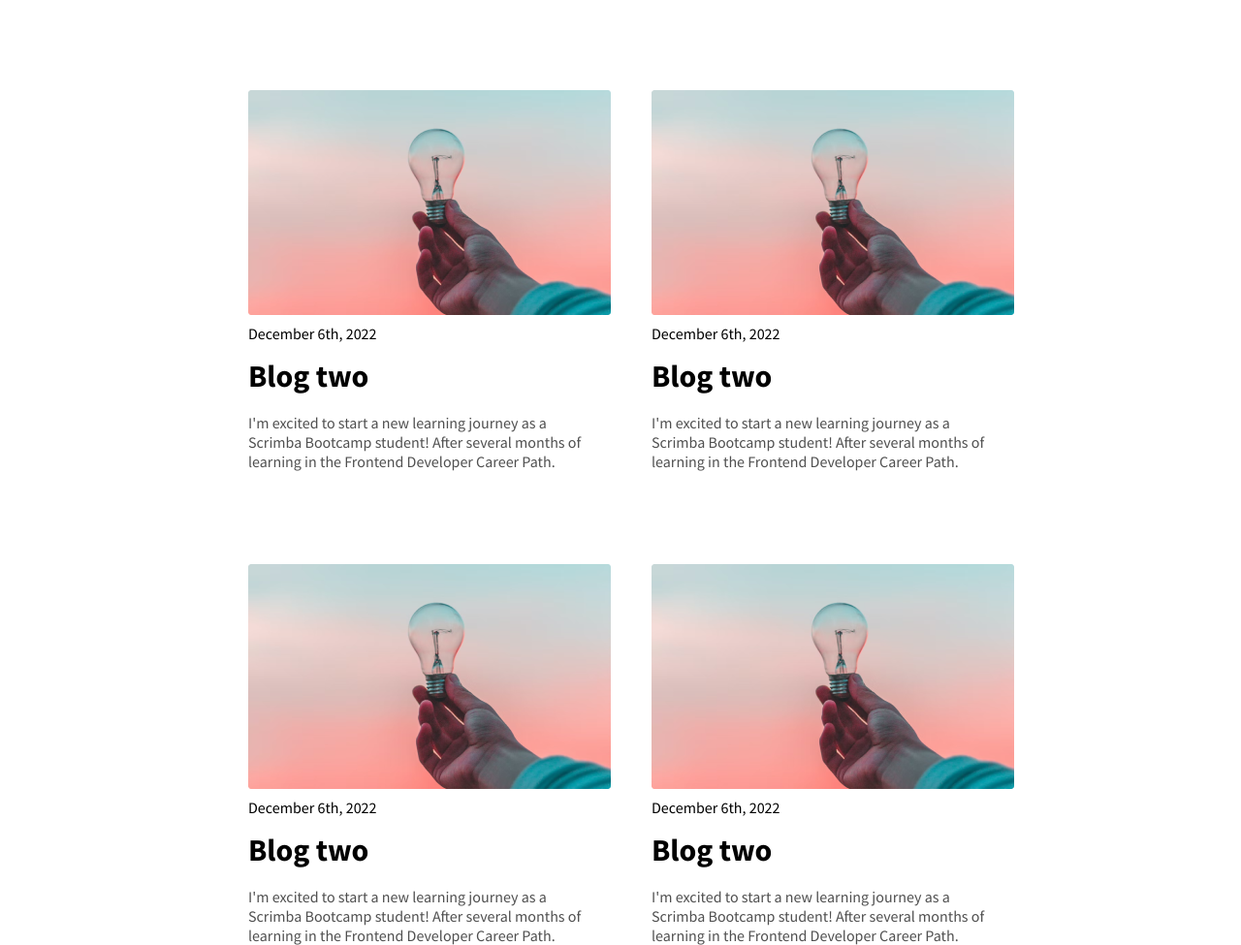
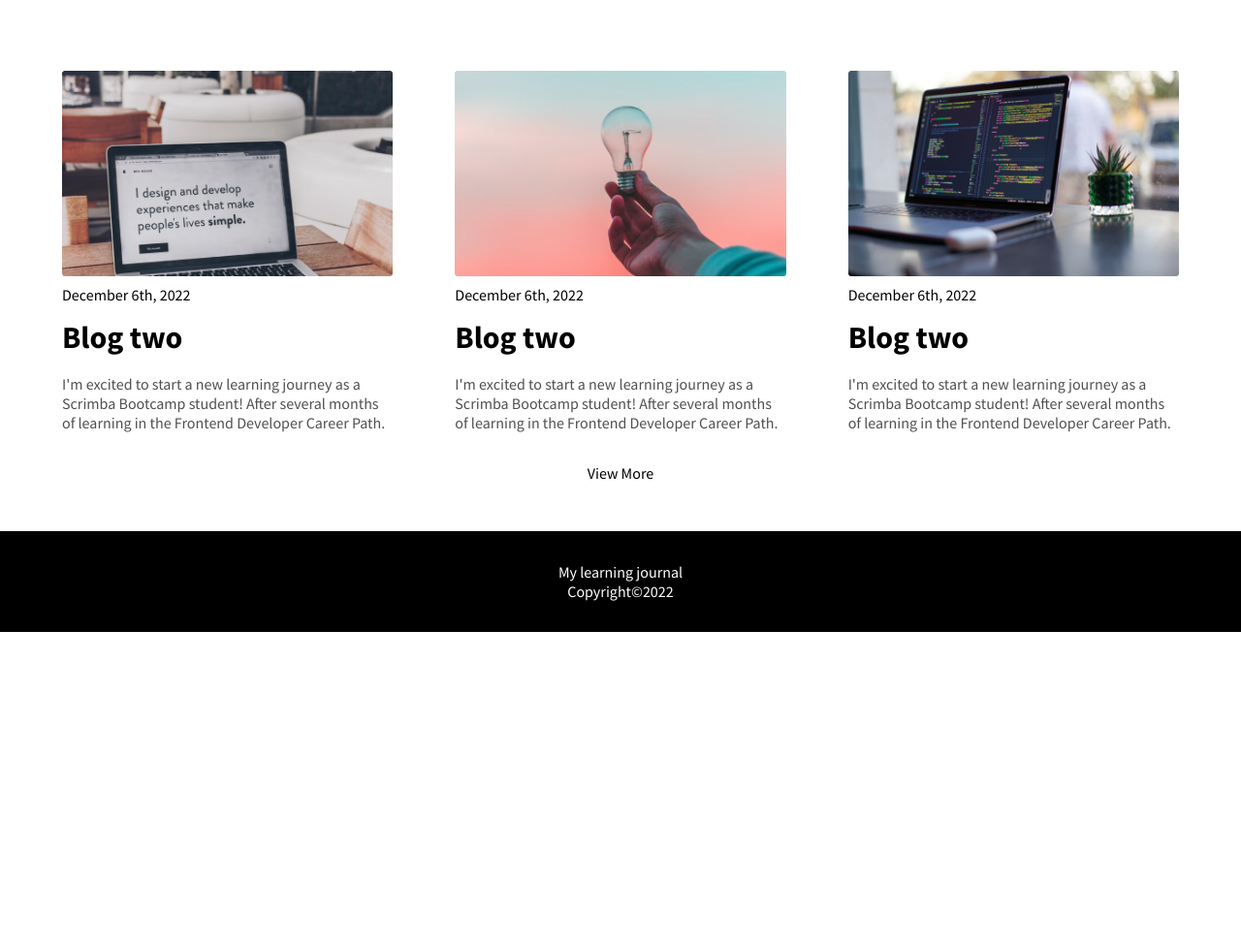
Before and after one commit to Ehaley25/my_learning_journal, a plain HTML site: page index.html in a window 1280 px wide. Shown: the part 830-1805 px from the top of the page at 97% size. After the commit the page ends 1482 px from the top, so only its background shows below. Drawn offline with Linux system fonts and the light colour scheme; a web font is replaced by a local one.

Commit message:
css change + html underneath deleted

```diff
--- a/index.html
+++ b/index.html
@@ -17,7 +17,7 @@
         </header>
         <main>
             <div class="my-journey ">
-                <div>
+                <div class="container">
                     <p>December 6th, 2022</p>
                     <h1>My new journey as a bootcamp student </h1>
                     <p>
@@ -28,7 +28,18 @@
                 </div>
             </div>
             <div class=" container my-grid">
-                <div class="blog-2">
+                <div class="blog">
+                    <div>
+                        <img src="images/article-image-01.png" alt="">
+                        <p class="date">December 6th, 2022</p>
+                        <h1 class="blog-title">Blog two </h1>
+                        <p class="p-typography">
+                            I'm excited to start a new learning journey as a Scrimba Bootcamp student!
+                            After several months of learning in the Frontend Developer Career Path.
+                        </p>
+                    </div>
+                </div>
+                <div class="blog">
                     <div>
                         <img src="images/article-image-02.png" alt="">
                         <p class="date">December 6th, 2022</p>
@@ -39,7 +50,29 @@
                         </p>
                     </div>
                 </div>
-                <div class="blog-2">
+                <div class="blog">
+                    <div>
+                        <img src="images/article-image-03.png" alt="">
+                        <p class="date">December 6th, 2022</p>
+                        <h1 class="blog-title">Blog two </h1>
+                        <p class="p-typography">
+                            I'm excited to start a new learning journey as a Scrimba Bootcamp student!
+                            After several months of learning in the Frontend Developer Career Path.
+                        </p>
+                    </div>
+                </div>
+                <div class="blog">
+                    <div>
+                        <img src="images/article-image-01.png" alt="">
+                        <p class="date">December 6th, 2022</p>
+                        <h1 class="blog-title">Blog two </h1>
+                        <p class="p-typography">
+                            I'm excited to start a new learning journey as a Scrimba Bootcamp student!
+                            After several months of learning in the Frontend Developer Career Path.
+                        </p>
+                    </div>
+                </div>
+                <div class="blog">
                     <div>
                         <img src="images/article-image-02.png" alt="">
                         <p class="date">December 6th, 2022</p>
@@ -50,42 +83,9 @@
                         </p>
                     </div>
                 </div>
-                <div class="blog-2">
+                <div class="blog">
                     <div>
-                        <img src="images/article-image-02.png" alt="">
-                        <p class="date">December 6th, 2022</p>
-                        <h1 class="blog-title">Blog two </h1>
-                        <p class="p-typography">
-                            I'm excited to start a new learning journey as a Scrimba Bootcamp student!
-                            After several months of learning in the Frontend Developer Career Path.
-                        </p>
-                    </div>
-                </div>
-                <div class="blog-2">
-                    <div>
-                        <img src="images/article-image-02.png" alt="">
-                        <p class="date">December 6th, 2022</p>
-                        <h1 class="blog-title">Blog two </h1>
-                        <p class="p-typography">
-                            I'm excited to start a new learning journey as a Scrimba Bootcamp student!
-                            After several months of learning in the Frontend Developer Career Path.
-                        </p>
-                    </div>
-                </div>
-                <div class="blog-2">
-                    <div>
-                        <img src="images/article-image-02.png" alt="">
-                        <p class="date">December 6th, 2022</p>
-                        <h1 class="blog-title">Blog two </h1>
-                        <p class="p-typography">
-                            I'm excited to start a new learning journey as a Scrimba Bootcamp student!
-                            After several months of learning in the Frontend Developer Career Path.
-                        </p>
-                    </div>
-                </div>
-                <div class="blog-2">
-                    <div>
-                        <img src="images/article-image-02.png" alt="">
+                        <img src="images/article-image-03.png" alt="">
                         <p class="date">December 6th, 2022</p>
                         <h1 class="blog-title">Blog two </h1>
                         <p class="p-typography">
@@ -95,72 +95,11 @@
                     </div>
                 </div>
             </div>
+            <p id="view-more">View More</p>
         </main>
+        <footer>
+            <p>My learning journal</p>
+            <p>Copyright&#169;2022</p>
+        </footer>
     </body>
-    </html>
-    <!-- <div class="blog-1">
-        <div>
-            <img src="images/article-image-03.png" alt="">
-            <p class="date">December 6th, 2022</p>
-            <h1 class="blog-title">Blog one </h1>
-            <p class="p-typography">
-                I'm excited to start a new learning journey as a Scrimba Bootcamp student!
-                After several months of learning in the Frontend Developer Career Path.
-            </p>
-        </div>
-    </div>
-    <div class="blog-2">
-        <div>
-            <img src="images/article-image-02.png" alt="">
-            <p class="date">December 6th, 2022</p>
-            <h1 class="blog-title">Blog two </h1>
-            <p class="p-typography">
-                I'm excited to start a new learning journey as a Scrimba Bootcamp student!
-                After several months of learning in the Frontend Developer Career Path.
-            </p>
-        </div>
-    </div>
-    <div class="blog-3">
-        <div">
-            <img src="images/article-image-01.png" alt="">
-            <p class="date">December 6th, 2022</p>
-            <h1 class="blog-title">Blog three </h1>
-            <p class="p-typography">
-                I'm excited to start a new learning journey as a Scrimba Bootcamp student!
-                After several months of learning in the Frontend Developer Career Path.
-            </p>
-        </div>
-    </div>
-    <div class="blog-3">
-        <div>
-            <img src="images/article-image-01.png" alt="">
-            <p class="date">December 6th, 2022</p>
-            <h1 class="blog-title">Blog three </h1>
-            <p class="p-typography">
-                I'm excited to start a new learning journey as a Scrimba Bootcamp student!
-                After several months of learning in the Frontend Developer Career Path.
-            </p>
-        </div>
-    </div>
-    <div class="blog-3">
-        <div>
-            <img src="images/article-image-01.png" alt="">
-            <p class="date">December 6th, 2022</p>
-            <h1 class="blog-title">Blog three </h1>
-            <p class="p-typography">
-                I'm excited to start a new learning journey as a Scrimba Bootcamp student!
-                After several months of learning in the Frontend Developer Career Path.
-            </p>
-        </div>
-    </div>
-    <div class="blog-3">
-        <div>
-            <img src="images/article-image-01.png" alt="">
-            <p class="date">December 6th, 2022</p>
-            <h1 class="blog-title">Blog three </h1>
-            <p class="p-typography">
-                I'm excited to start a new learning journey as a Scrimba Bootcamp student!
-                After several months of learning in the Frontend Developer Career Path.
-            </p>
-        </div>
-    </div> -->
+</html>
--- a/style.css
+++ b/style.css
@@ -35,7 +35,10 @@ img[src="images/logo.png"]{
     display: grid;
     grid-template-columns: repeat(auto-fit, minmax(300px, auto));
     grid-gap: 4em ;
-
+    align-items: baseline;
+}
+.blog img{
+    width: 100%;
 }
 .my-journey{
     background-image: url("images/macbook.jpg");
@@ -56,7 +59,7 @@ img[src="images/logo.png"]{
     line-height: 20px;
     color: #505050;
 }
-.blog-1,.blog-2,.blog-3{
+.blog{
     margin-top: 2em;
 }
 .date{
@@ -65,20 +68,35 @@ img[src="images/logo.png"]{
 .blog-title{
     margin-bottom: 0.5625em;
 }
-@media (min-width:600px){
+@media (min-width:750px){
+    header li{
+        font-size:  .95rem;
+    }
     .container{
-        width: 60%;
+        max-width: 1389px;
     }
     .my-journey{
-        margin: 0 auto;
-        width: 60%;
+        max-width: 1389px;
         height: 43vh;
         display: flex;
         justify-content: flex-end;
         padding-bottom: 4em ;
         flex-direction: column;
+        margin: 0 auto;
     }
     .my-journey p{
         max-width: 500px;
     }
 }
+#view-more{
+    text-align: center;
+    margin: 2em 0em;
+}
+footer{
+    text-align: center;
+    margin-top: 3.125em;
+    padding: 2em;
+    color: white;
+    background-color: black;
+    align-items: center;
+}
```
